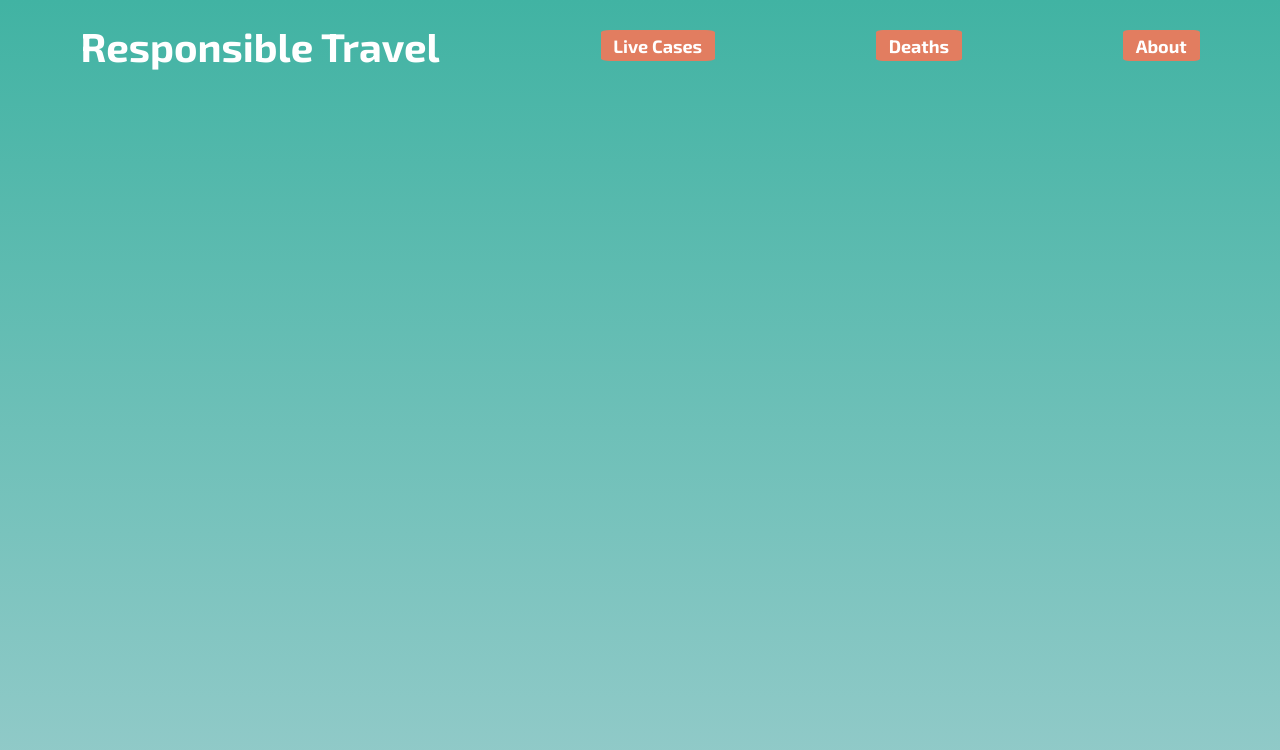
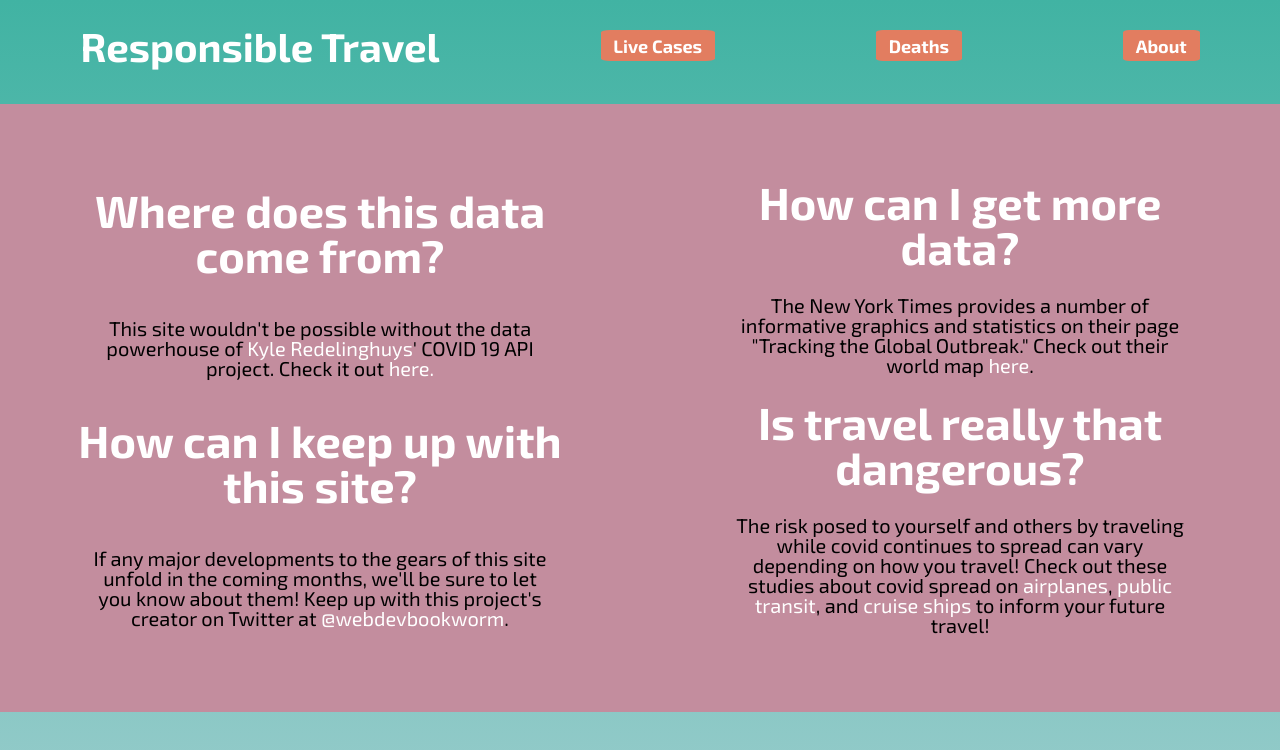
Before and after one commit to julianbrodsky/responsibleTravel, a plain HTML site: page about.html in a window 1280 px wide. Drawn offline with Linux system fonts and the light colour scheme.

Commit message:
completed about page

```diff
--- a/about.html
+++ b/about.html
@@ -10,6 +10,7 @@
     <link rel="preconnect" href="https://fonts.gstatic.com" crossorigin>
     <link href="https://fonts.googleapis.com/css2?family=Exo+2:wght@400;700&display=swap" rel="stylesheet">
     <link rel="stylesheet" href="style.css">
+    <link rel="icon" type="image/x-icon" href="favicon.png">
 </head>
 <body>
     <header><nav><ul>
@@ -18,6 +19,25 @@
         <li><a href="deaths.html">Deaths</a></li>
         <li><a href="about.html">About</a></li>
     </ul></nav></header>
+
+    <section class="halfContainer indexhc">
+
+        <section class="half faq abt">
+            <h2>Where does this data come from?</h2>
+            <p>This site wouldn't be possible without the data powerhouse of <a href="https://twitter.com/ksredelinghuys">Kyle Redelinghuys</a>' COVID 19 API project. Check it out <a href="https://covid19api.com">here.</a></p>
+            <h2>How can I keep up with this site?</h2>
+            <p>If any major developments to the gears of this site unfold in the coming months, we'll be sure to let you know about them! Keep up with this project's creator on Twitter at <a href="https://www.twitter.com/webdevbookworm">@webdevbookworm</a>.</p>
+        </section>
+
+        <section class="half faq abt">
+            <h2>How can I get more data?</h2>
+            <p>The New York Times provides a number of informative graphics and statistics on their page "Tracking the Global Outbreak." Check out their world map <a href="https://www.nytimes.com/interactive/2021/world/covid-cases.html">here</a>.</p>
+            <h2>Is travel really that dangerous?</h2>
+            <p>The risk posed to yourself and others by traveling while covid continues to spread can vary depending on how you travel! Check out these studies about covid spread on <a href="https://pubmed.ncbi.nlm.nih.gov/34463165/">airplanes</a>, <a href="https://www.ncbi.nlm.nih.gov/pmc/articles/PMC8657409/">public transit</a>, and <a href="https://www.ncbi.nlm.nih.gov/pmc/articles/PMC8739343/">cruise ships</a> to inform your future travel!</p>
+        </section>
+
+    </section>
+
     <script src="main.js"></script>
 </body>
 </html>
--- a/style.css
+++ b/style.css
@@ -97,3 +97,7 @@ font-weight: 700;
 .indexhc{
     height: 60%;
 }
+
+.abt{
+    padding: 5%;
+}
```
Also changed, not shown: cases.html (+1 -0 lines), deaths.html (+1 -0 lines), index.html (+1 -0 lines), favicon.png (added), 1 other file.
